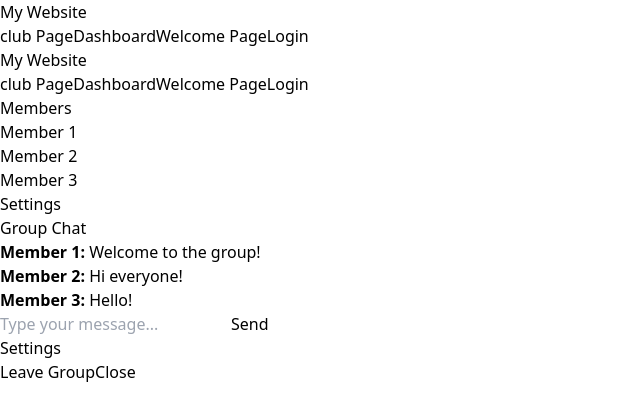
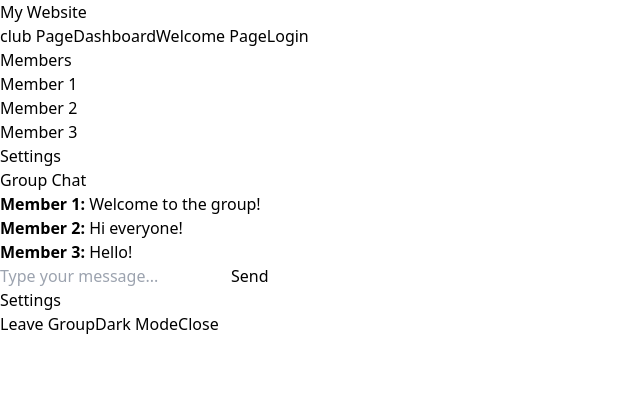
Before and after one commit to say-het/ClubHive, a React (Vite) app in the folder frontend/: page /club in a window 1280 px wide. Both pictures are taken after a click on the button "Settings". Shown: the top 420 px of the page, without its empty margins (0-640 px from the left). Built offline with nearby package versions, Linux system fonts and the light colour scheme.

Commit message:
added dark mode to club page

```diff
--- a/frontend/src/components/Club.jsx
+++ b/frontend/src/components/Club.jsx
@@ -11,6 +11,7 @@ function Club() {
   const [newMessage, setNewMessage] = useState('');
   const [user, setUser] = useState(null);
   const [isModalOpen, setIsModalOpen] = useState(false);
+  const [darkMode, setDarkMode] = useState(false); // Added dark mode state
 
   useEffect(() => {
     //temp data for vis,
@@ -102,15 +103,14 @@ function Club() {
 
   return (
     <>
-      <Navbar />
-      <div className="flex min-h-screen bg-gray-100">
+      <div className={`flex min-h-screen ${darkMode ? 'bg-gray-900 text-white' : 'bg-gray-100 text-black'}`}>
         {/* Left side - Members list */}
-        <div className="w-1/3 p-4 bg-white border-r border-gray-200">
+        <div className={`w-1/3 p-4 ${darkMode ? 'bg-gray-800' : 'bg-white'} border-r border-gray-200`}>
           <h2 className="text-xl font-bold mb-4">Members</h2>
           <ul className="space-y-2">
             {Array.isArray(members) && members.length > 0 ? (
               members.map((member) => (
-                <li key={member.id} className="p-2 bg-blue-100 rounded-lg">
+                <li key={member.id} className={`p-2 ${darkMode ? 'bg-gray-700' : 'bg-blue-100'} rounded-lg`}>
                   {member.name}
                 </li>
               ))
@@ -121,18 +121,18 @@ function Club() {
           {/* Settings button to open modal */}
           <button
             onClick={() => setIsModalOpen(true)}
-            className="mt-4 p-2 bg-red-500 text-white rounded-lg hover:bg-red-600 focus:outline-none"
+            className={`mt-4 p-2 ${darkMode ? 'bg-red-600' : 'bg-red-500'} text-white rounded-lg hover:bg-red-600 focus:outline-none`}
           >
             Settings
           </button>
         </div>
 
         {/* Right side - Chat box */}
-        <div className="w-2/3 p-4 bg-white">
+        <div className={`w-2/3 p-4 ${darkMode ? 'bg-gray-800' : 'bg-white'}`}>
           <h2 className="text-xl font-bold mb-4">Group Chat</h2>
           <div className="flex flex-col h-full">
             {/* Messages */}
-            <div className="flex-1 overflow-y-auto p-2 border border-gray-200 rounded-lg mb-4">
+            <div className={`flex-1 overflow-y-auto p-2 border ${darkMode ? 'border-gray-600' : 'border-gray-200'} rounded-lg mb-4`}>
               {messages.map((message) => (
                 <div key={message.id} className="mb-2">
                   <strong>{message.sender}: </strong>
@@ -148,11 +148,11 @@ function Club() {
                 placeholder="Type your message..."
                 value={newMessage}
                 onChange={(e) => setNewMessage(e.target.value)}
-                className="flex-1 p-2 border border-gray-300 rounded-lg"
+                className={`flex-1 p-2 border ${darkMode ? 'text-black border-gray-600' : 'border-gray-300'} rounded-lg`}
               />
               <button
                 onClick={sendMessage}
-                className="p-2 bg-blue-500 text-white rounded-lg hover:bg-blue-600"
+                className={`p-2 ${darkMode ? 'bg-blue-600' : 'bg-blue-500'} text-white rounded-lg hover:bg-blue-600`}
               >
                 Send
               </button>
@@ -174,15 +174,22 @@ function Club() {
             <h2 className="text-xl font-bold">Settings</h2>
             <button
               onClick={leaveGroup}
-        className="mt-4 p-2 bg-red-500 text-white rounded-lg hover:bg-red-600 focus:outline-none"
+              className={`mt-4 p-2 ${darkMode ? 'bg-red-600' : 'bg-red-500'} text-white rounded-lg hover:bg-red-600 focus:outline-none`}
             >
             <Link to='/home'>
                 Leave Group
               </Link>
             </button>
+
+            <button
+              onClick={() => setDarkMode(!darkMode)}
+              className={`mt-4 ml p-2 ${darkMode ? 'bg-yellow-500' : 'bg-gray-700'} text-white rounded-lg`}
+            >
+              {darkMode ? 'Light Mode' : 'Dark Mode'}
+            </button>
             <button
               onClick={() => setIsModalOpen(false)}
-        className="mt-4 ml-2 p-2 bg-gray-500 text-white rounded-lg hover:bg-gray-600 focus:outline-none"
+              className={`mt-4 ml-2 p-2 ${darkMode ? 'bg-gray-600' : ' bg-gray-500'} text-white rounded-lg hover:bg-gray-600 focus:outline-none`}
             >
               Close
             </button>
```
Lines whose indentation alone changed are shown as unchanged.
